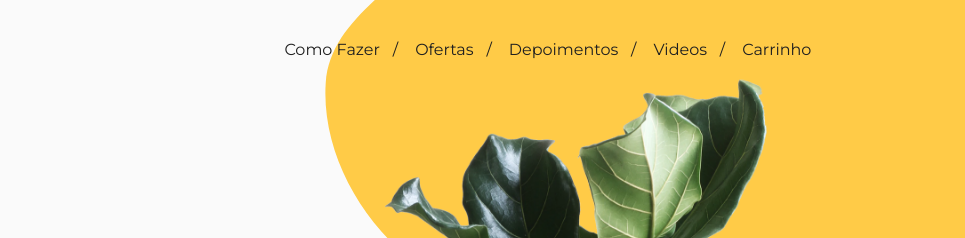
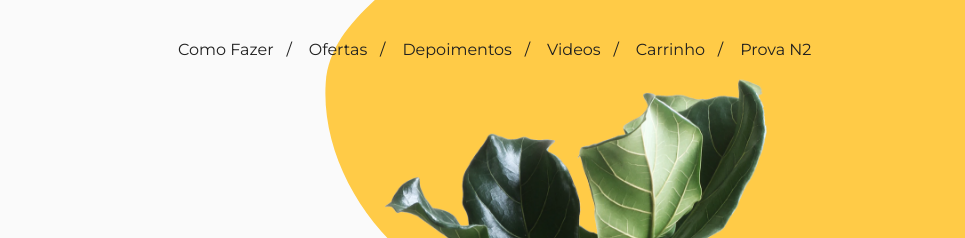
Before and after one commit to AlysonDEV/siteinstitucional, a plain HTML site: page index.html in a window 1280 px wide. Shown: the top 238 px of the page, 315-1280 px from the left. Drawn offline with Linux system fonts and the light colour scheme; a web font is replaced by a local one.

Commit message:
Update index.html

```diff
--- a/index.html
+++ b/index.html
@@ -25,6 +25,7 @@
           <li><a href="#">Depoimentos</a></li>
           <li><a href="#">Videos</a></li>
           <li><a href="#">Carrinho</a></li>
+          <li><a href="https://forms.gle/A7twPAVnFCsqezP8A" target="_blanck" >Prova N2</a></li>
         </ul>
       </nav>
     </div>
```
